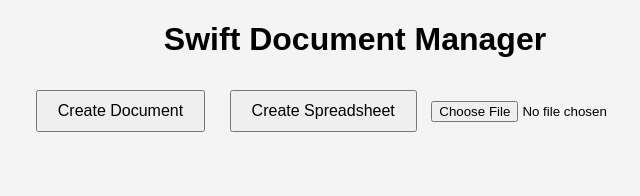
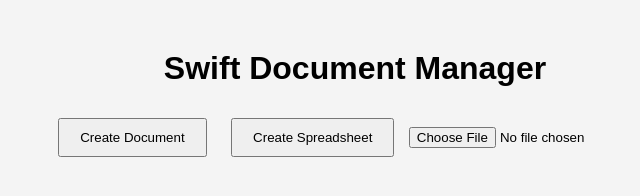
Before and after one commit to Dumbiker/Swift-document-manager, a plain HTML site: page index.html in a window 1280 px wide. Shown: the whole page, without its empty margins (285-925 px from the left). Drawn offline with Linux system fonts and the light colour scheme.

Commit message:
Update styles.css

```diff
--- a/styles.css
+++ b/styles.css
@@ -1,16 +1,15 @@
 body {
     font-family: Arial, sans-serif;
+    background-color: #f4f4f4;
     text-align: center;
-    background-color: #f4f4f4;
 }
 
-.start-screen {
+.container {
     margin-top: 50px;
 }
 
 button {
     padding: 10px 20px;
     margin: 10px;
-    font-size: 16px;
     cursor: pointer;
 }
```
